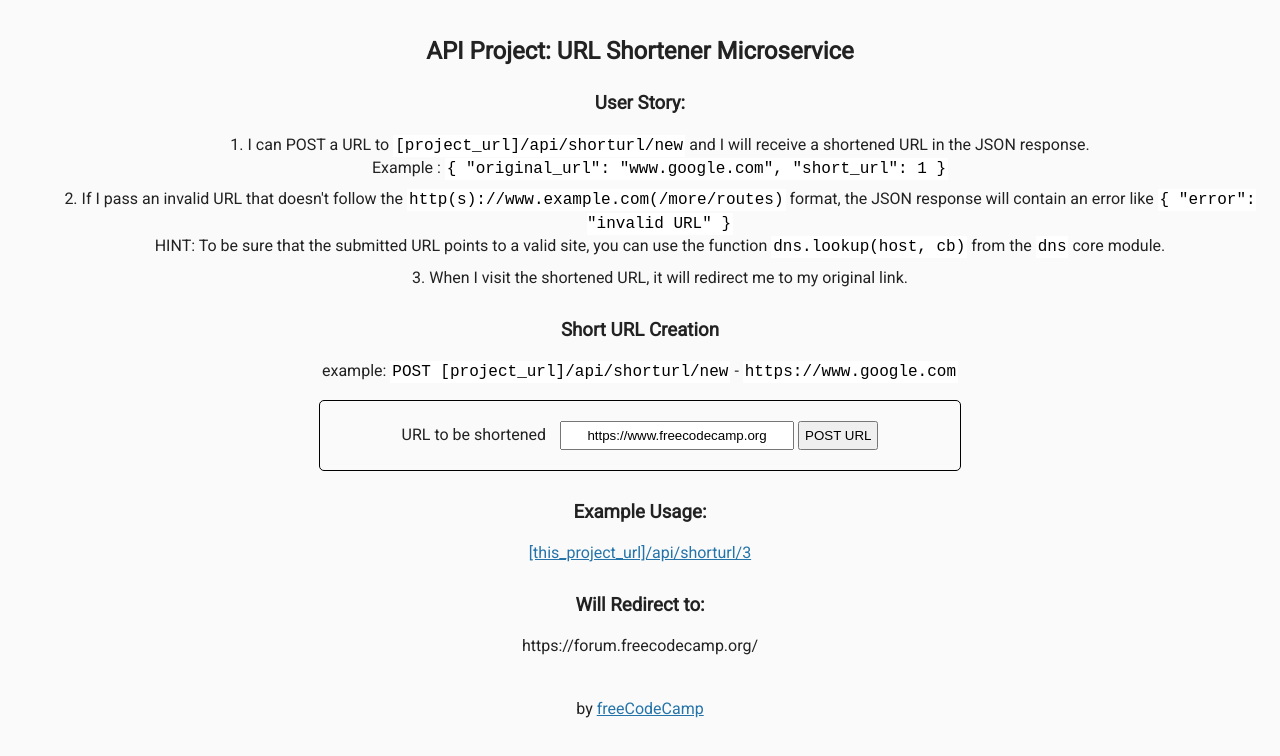
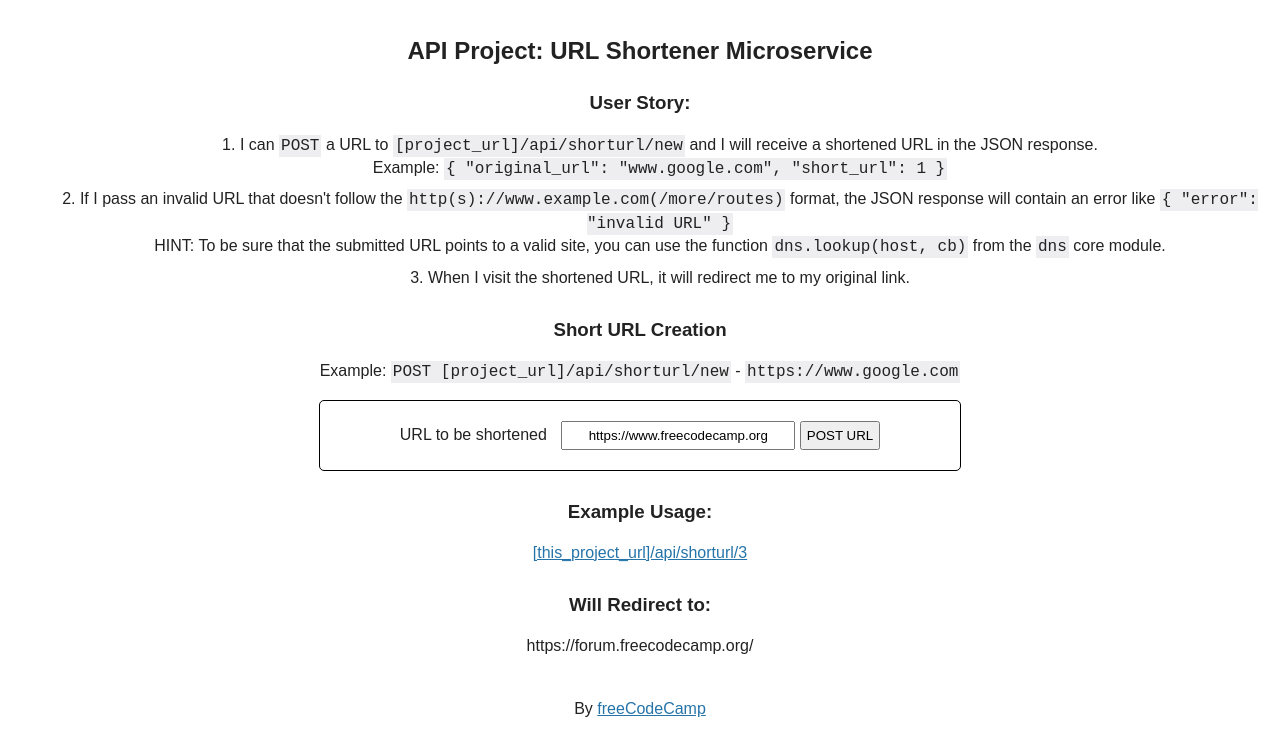
Before and after one commit to freeCodeCamp/boilerplate-project-urlshortener, a website: page views/index.html in a window 1280 px wide. Drawn offline with Linux system fonts and the light colour scheme.

Commit message:
fix: code highlighting, remove Roboto font

```diff
--- a/public/style.css
+++ b/public/style.css
@@ -1,8 +1,8 @@
 body {
-  font-family: 'Roboto', sans-serif;
+  font-family: Arial, sans-serif;
   font-size: 16px;
   color: #222;
-  background-color: #fafafa;
+  background-color: #fff;
   text-align: center;
   line-height: 1.4em;
 }
@@ -26,15 +26,17 @@ h3 {
   max-width: 700px;
   margin: 15px auto;
 }
+
 code {
   font-family: monospace;
   padding: 2px;
-  color: black;
-  background-color: #fff;
+  background-color: #eeeef0;
 }
+
 ol {
   list-style-position: inside;
 }
+
 ul {
   list-style-type: none;
 }
@@ -42,6 +44,7 @@ ul {
 li {
   margin-bottom: 0.5em;
 }
+
 .user-stories li {
   margin-bottom: 1em;
 }
--- a/views/index.html
+++ b/views/index.html
@@ -8,7 +8,6 @@
       href="https://cdn.hyperdev.com/us-east-1%3A52a203ff-088b-420f-81be-45bf559d01b1%2Ffavicon.ico"
       type="image/x-icon"
     />
-    <link href="https://fonts.googleapis.com/css?family=Roboto" rel="stylesheet" type="text/css" />
     <link href="/public/style.css" rel="stylesheet" type="text/css" />
   </head>
 
@@ -18,9 +17,9 @@
       <h3>User Story:</h3>
       <ol>
         <li>
-          I can POST a URL to <code>[project_url]/api/shorturl/new</code> and I will receive a shortened URL in the JSON
+          I can <code>POST</code> a URL to <code>[project_url]/api/shorturl/new</code> and I will receive a shortened URL in the JSON
           response.<br />
-          Example : <code>{ "original_url": "www.google.com", "short_url": 1 }</code>
+          Example: <code>{ "original_url": "www.google.com", "short_url": 1 }</code>
         </li>
         <li>
           If I pass an invalid URL that doesn't follow the <code>http(s)://www.example.com(/more/routes)</code> format,
@@ -32,7 +31,7 @@
       </ol>
 
       <h3>Short URL Creation</h3>
-      <p>example: <code>POST [project_url]/api/shorturl/new</code> - <code>https://www.google.com</code></p>
+      <p>Example: <code>POST [project_url]/api/shorturl/new</code> - <code>https://www.google.com</code></p>
       <form action="api/shorturl/new" method="POST">
         <label for="url_input">URL to be shortened</label>
         <input id="url_input" type="text" name="url" value="https://www.freecodecamp.org" />
@@ -45,7 +44,7 @@
       <p>https://forum.freecodecamp.org/</p>
     </div>
     <div class="footer">
-      <p>by <a href="https://www.freecodecamp.org">freeCodeCamp</a></p>
+      <p>By <a href="https://www.freecodecamp.org">freeCodeCamp</a></p>
     </div>
   </body>
 </html>
```
